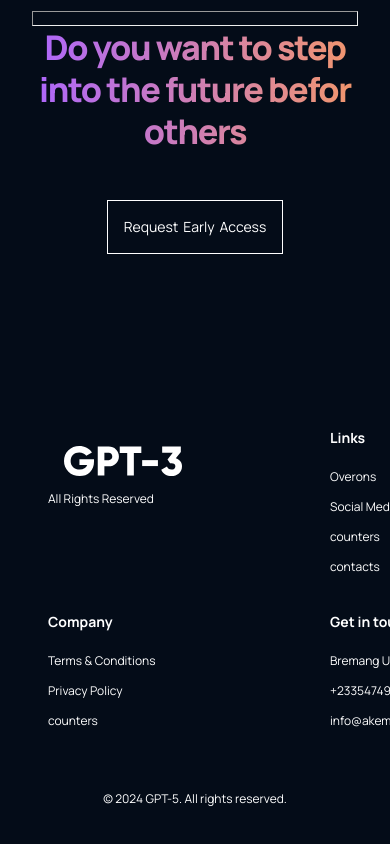
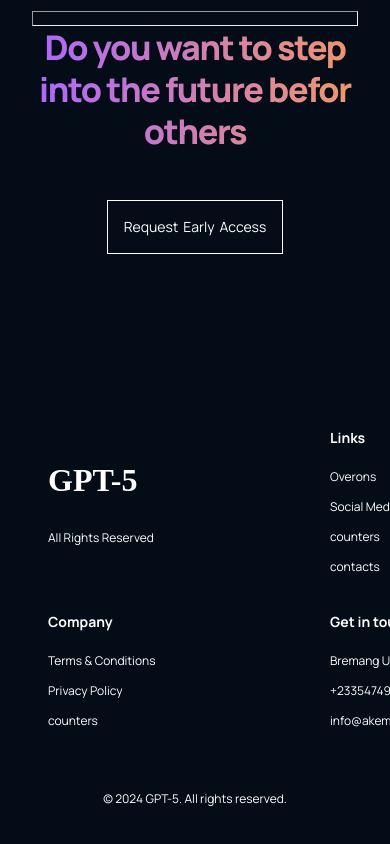
Before and after one commit to AkemMensah/gpt-React, a React (Create React App) app: page / in a window 390 px wide. Shown: the part 6347-7191 px from the top of the page. Built offline with nearby package versions, Linux system fonts and the light colour scheme.

Commit message:
made the footer component responsive

```diff
--- a/src/containers/footer/Footer.jsx
+++ b/src/containers/footer/Footer.jsx
@@ -14,7 +14,8 @@ const Footer = () => {
       </div>
       <div className="gpt5__footer-links">
         <div className="gpt5__footer-links_logo">
-          <img src={gpt3Logo} alt="logo" />
+          {/* <img src={gpt3Logo} alt="logo" /> */}
+          <h1>GPT-5</h1>
           <p>All Rights Reserved</p>
         </div>
         <div className="gpt5__footer-links_div">
--- a/src/containers/footer/footer.css
+++ b/src/containers/footer/footer.css
@@ -53,11 +53,11 @@
     display: flex;
     flex-direction: column;
 }
-.gpt5__footer-links_logo img{
-    width: 118px;
-    height: 30px;
-    margin: 1rem;
+.gpt5__footer-links_logo H1{
+   color: #ffffff;
+   margin: 2rem 0;
 }
+
 .gpt5__footer-links_logo p{
     font-family: var(--font-family);
     font-size: 12px;
```
